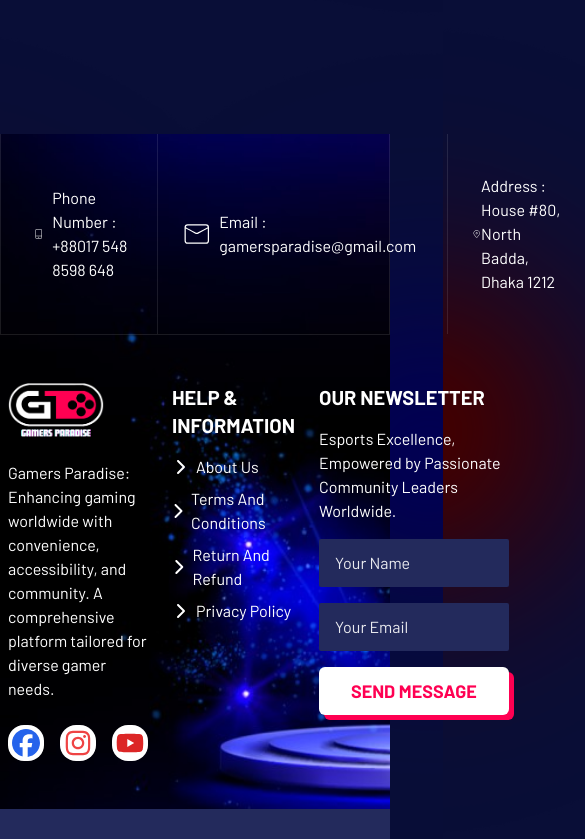
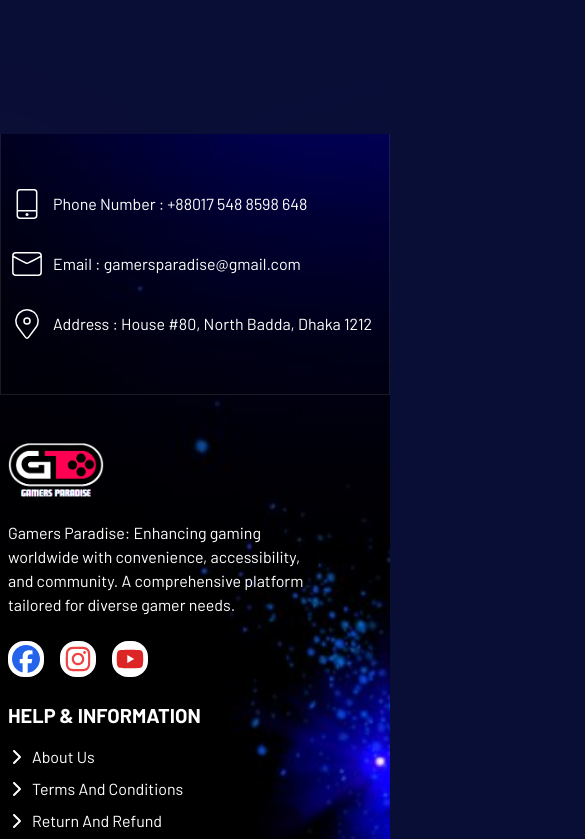
Before and after one commit to mahmudulturan/gamers-paradise-frontend, a Next.js app: page / in a window 390 px wide. Shown: the part 820-1659 px from the top of the page, 585 px wide, since content can reach past the window. Built offline with nearby package versions, Linux system fonts and the light colour scheme.

Commit message:
fix: responsivness on footer

```diff
--- a/src/app/(root)/components/Shared/Footer/Footer.tsx
+++ b/src/app/(root)/components/Shared/Footer/Footer.tsx
@@ -11,23 +11,23 @@ import { Button } from '@/components/ui/Button/button';
 const Footer = () => {
     return (
         <footer className='footer-bg'>
-            <section className=' border-b-[1px] border-[#FFFFFF1A] '>
-                <div className='wrapper border-x-[1px] border-[#FFFFFF1A] flex justify-between'>
-                    <div className='flex-1 py-10 px-6 flex items-center gap-2'>
+            <section className='border-b-[1px] border-[#FFFFFF1A] '>
+                <div className='wrapper border-x-[1px] border-[#FFFFFF1A] flex flex-col md:flex-row justify-between py-10 md:py-0'>
+                    <div className='flex-1 py-3 md:py-10 md:px-6 flex items-center gap-2'>
                         <CiMobile4 className='text-4xl' />
                         <span>Phone Number : +88017 548 8598 648</span>
                     </div>
-                    <div className='flex-1 py-10 px-6 border-x-[1px] border-[#FFFFFF1A] flex items-center gap-2'>
+                    <div className='flex-1 py-3 md:py-10 md:px-6 md:border-x-[1px] border-[#FFFFFF1A] flex items-center gap-2'>
                         <CiMail className='text-4xl' />
                         <span>Email : gamersparadise@gmail.com</span>
                     </div>
-                    <div className='flex-1 py-10 px-6 flex items-center gap-2r'>
+                    <div className='flex-1 py-3 md:py-10 md:px-6 flex items-center gap-2'>
                         <CiLocationOn className='text-4xl' />
                         <span>Address : House #80, North Badda, Dhaka 1212</span>
                     </div>
                 </div>
             </section>
-            <section className='min-h-[40vh] wrapper flex items-start justify-between gap-6 py-12'>
+            <section className='min-h-[40vh] wrapper flex flex-col md:flex-row items-start justify-between gap-6 py-12'>
                 {/* footer logo start*/}
                 <div className='flex-1'>
                     <Link href={'/'}>
```
